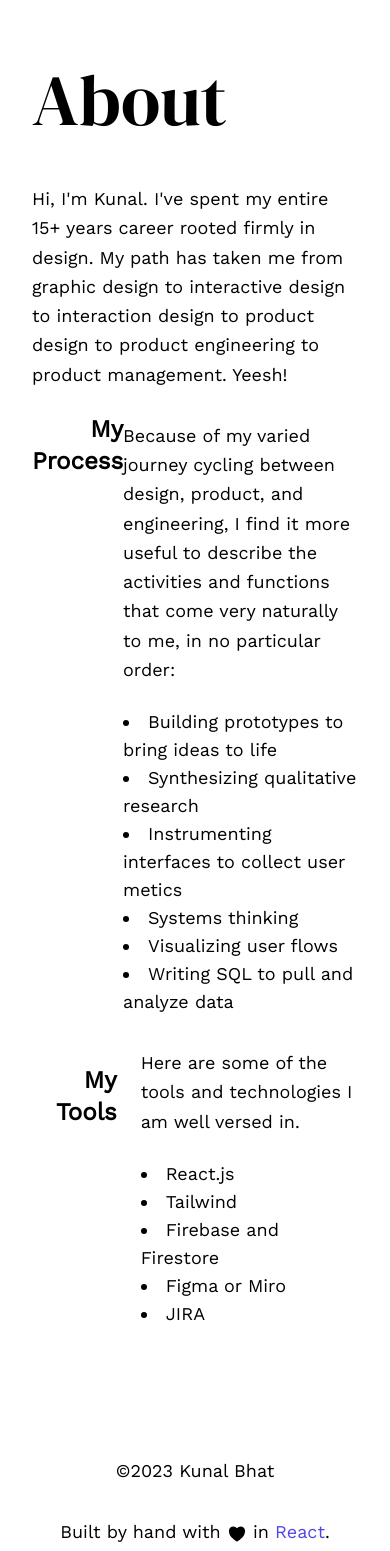
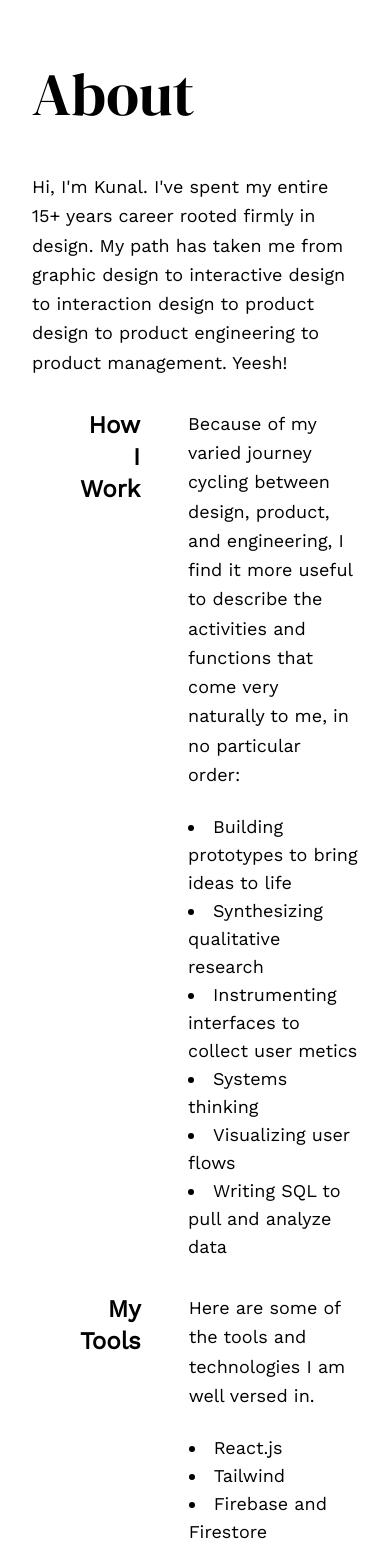
Before and after one commit to kunalbhat/portfolio-site, a React (Create React App) app: page /about in a window 390 px wide. Shown: the top 1551 px of the page. Built offline with nearby package versions, Linux system fonts and the light colour scheme.

Commit message:
mobile tweaks

```diff
--- a/src/App.css
+++ b/src/App.css
@@ -12,7 +12,7 @@ h2 {
 }
 
 h1 {
-  @apply text-7xl mb-12;
+  @apply text-6xl md:text-7xl mb-12;
 }
 
 h2 {
--- a/src/pages/About.js
+++ b/src/pages/About.js
@@ -13,9 +13,9 @@ export function About() {
 
       <section className="flex">
         <div className="lg:w-1/3 text-right">
-          <h3>My Process</h3>
+          <h3 className="px-12 py-2">How I Work</h3>
         </div>
-        <div className="lg:w-2/3">
+        <div className="lg:w-2/3 lg:mr-12">
           <p>
             Because of my varied journey cycling between design, product, and
             engineering, I find it more useful to describe the activities and
@@ -34,9 +34,9 @@ export function About() {
 
       <section className="flex">
         <div className="lg:w-1/3 text-right">
-          <h3 className="p-6">My Tools</h3>
+          <h3 className="px-12 py-2">My Tools</h3>
         </div>
-        <div className="lg:w-2/3">
+        <div className="lg:w-2/3 lg:mr-12">
           <p>
             Here are some of the tools and technologies I am well versed in.
           </p>
```
